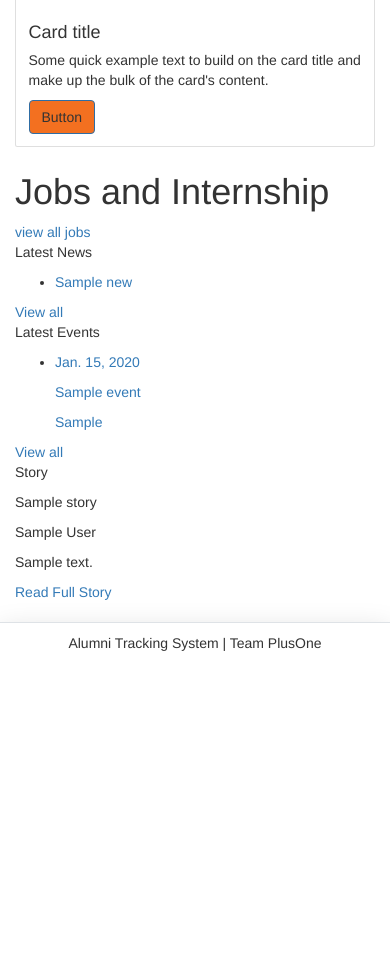
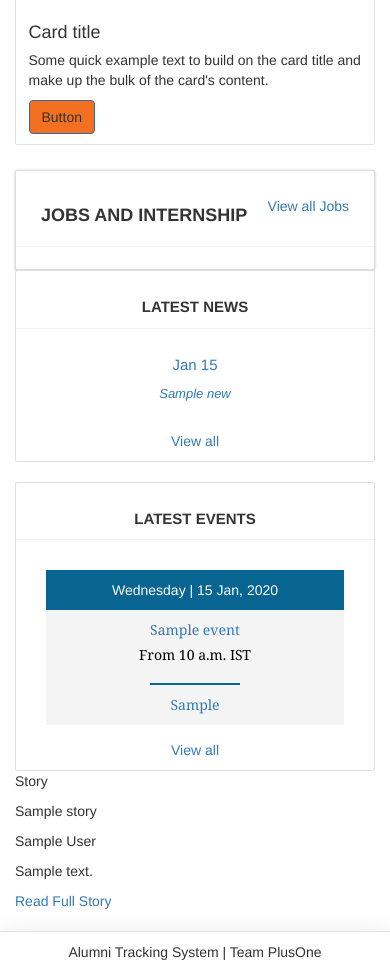
Before and after one commit to chiragagarwal54/AlumniTrackingSystem, a Django app: page / in a window 390 px wide. Shown: the part 733-1705 px from the top of the page. Before the commit the page ends 1384 px from the top, so only its background shows below. Run offline with Django 3.2, Linux system fonts and the light colour scheme; tables that the repository leaves empty hold one stand-in row (values such as "Sample post"); data that the repository does not hold is empty; some libraries are stand-ins or nearby versions.

Commit message:
[FIX] modified home page

```diff
--- a/base/models.py
+++ b/base/models.py
@@ -38,6 +38,22 @@ class Event(models.Model):
     def __str__(self):
         return self.title
 
+    @property
+    def start_date_date(self):
+        return self.start_date.strftime('%d')
+
+    @property
+    def start_date_month(self):
+        return self.start_date.strftime('%b')
+
+    @property
+    def start_date_year(self):
+        return self.start_date.strftime('%Y')
+
+    @property
+    def start_date_day(self):
+        return self.start_date.strftime('%A')
+
 class News(models.Model):
     user = models.ForeignKey(User, on_delete=models.CASCADE)
     title = models.CharField(max_length=150)
@@ -47,6 +63,22 @@ class News(models.Model):
 
     def __str__(self):
         return self.title
+
+    @property
+    def date_time_date(self):
+        return self.date_time.strftime('%d')
+
+    @property
+    def date_time_month(self):
+        return self.date_time.strftime('%b')
+
+    @property
+    def date_time_year(self):
+        return self.date_time.strftime('%Y')
+
+    @property
+    def date_time_year(self):
+        return self.date_time.strftime('%A')
 
 class Notice(models.Model):
     user = models.ForeignKey(User, on_delete=models.CASCADE)
--- a/base/templates/snippets/jobs-section.html
+++ b/base/templates/snippets/jobs-section.html
@@ -1,56 +1,70 @@
-<!DOCTYPE html>
-<html lang="en">
-<head>
-  <meta charset="utf-8">
-  <meta name="viewport" content="width=device-width, initial-scale=1">
-  <link rel="stylesheet" href="https://maxcdn.bootstrapcdn.com/bootstrap/3.4.1/css/bootstrap.min.css">
-  <script src="https://ajax.googleapis.com/ajax/libs/jquery/3.5.1/jquery.min.js"></script>
-  <script src="https://maxcdn.bootstrapcdn.com/bootstrap/3.4.1/js/bootstrap.min.js"></script>
-</head>
 <style>
   .btn-primary{
     background-color: #f37020 !important;
+  }
+  #home-jobs{
+    box-shadow: 0 0 3px rgba(0,0,0,0.15),-1px 0 0 rgba(0,0,0,0.03),1px 0 1px rgba(0,0,0,0.03),0 1px 0 rgba(0,0,0,0.12);
+    margin-top: 20px;
+  }
+  .card_header>h1{
+    display: inline-block;
+    padding-left: 25px;
+  }
+  .card_header>span{
+    margin-left: 450px;
+  }
+  .card-body{
+    border-left: 2px;
+    padding-bottom: 10px;
+  }
+  #home-jobs > div.card-body > div.col-sm-6.lastjob{
+    border-left: 2px solid #086490;
+    padding-left: 40px;
+  }
+
+  #home-jobs > div.section-heading{
+    padding-left: 25px;
+    border-bottom: 1px solid #f2f2f2;
+    padding-top: 25px;
+    padding-bottom: 10px;
+    padding-right: 25px;
+  }
+
+  #home-jobs > div.section-heading > h5{
+    color: #333;
+    float: left;
+    display: inline;
+    font-size: 1.8rem;
+  }
+  #home-jobs > div.section-heading > a > p{
+    float: right;
   }
 </style>
 <body>
 
 
-<div id="home_jobs" class="section">
-  <div class="section_heading">
-    <p>
-      <h1>Jobs and Internship
-        </h1>
-      </p>
+<div id="home-jobs" class="card">
+  <div class="section-heading">
+    <h5><b>JOBS AND INTERNSHIP</b></h5>
+    <a class="view_all" href="{% url 'base:jobsection' %}"><p>View all Jobs</p></a>
   </div>
-  <div class="column">
-    <div class="row">
+  <div class="card-body">
     {% for each in jobsitem %}
+      {% if each != lastjob %}
+      <div class="col-sm-6 lastjob">
+      {% else %}
       <div class="col-sm-6">
-
-            <div class="card">
-              <div class="card-body">
-
+      {% endif %}
+        <div class="section">
           <a href="#">
-                <h5 class="card-title">{{each.title}}</h5>
-                <span class="organisation">{{each.organisation}}</span>
+            <p class="title">{{each.title}} | <i>{{each.organisation}}</i></p>
           </a>
-                <p class="card-text">
-                  <p>
-                  <b>Location: {{each.location}}</b>
-                  </p>
-                  <p>
-                    <b>Salary: {{each.salary}}</b>
-                  </p>
-                </p>
+          <p><b>Location:</b> {{each.location}}</p>
+          <p><b>Salary:</b> {{each.salary}}</p>
           <a href="#" class="btn btn-primary">APPLY</a>
-
         </div>
       </div>
-
-          </div>
     {% endfor %}
-    </div>
-    <a class="view_all" href="{% url 'base:jobsection' %}">view all jobs</a>
   </div>
 </div>
 
--- a/base/templates/snippets/show-news-events.html
+++ b/base/templates/snippets/show-news-events.html
@@ -1,50 +1,191 @@
-<!--
-newsitem
-eventsitem
--->
+<!DOCTYPE html>
+<html lang="en">
+<head>
+  <meta charset="utf-8">
+  <meta name="viewport" content="width=device-width, initial-scale=1">
+  <link rel="stylesheet" href="https://maxcdn.bootstrapcdn.com/bootstrap/3.4.1/css/bootstrap.min.css">
+  <script src="https://ajax.googleapis.com/ajax/libs/jquery/3.5.1/jquery.min.js"></script>
+  <script src="https://maxcdn.bootstrapcdn.com/bootstrap/3.4.1/js/bootstrap.min.js"></script>
+</head>
+<style>
+  .home-right-col>home-news>card{
+    box-shadow: 0 0 3px rgba(0,0,0,0.15),-1px 0 0 rgba(0,0,0,0.03),1px 0 1px rgba(0,0,0,0.03),0 1px 0 rgba(0,0,0,0.12);
+  }
+  #home-news > div > div.section-heading >p{
+    padding-top: 25px;
+    padding-bottom: 10px;
+    border-bottom: 1px solid #f2f2f2;
+    font-size: 1.5rem;
+    color: #333;
+    text-align: center;
+  }
+  #home-news > div > div.section-content>div.news-item{
+    padding-bottom: 2px;
+    padding-top: 15px;
+    padding-left: 25px;
+    padding-right: 25px;
+  }
+  #home-news > div > div.section-content > div.news-item > a > p.title{
+    font-style: italic;
+    text-align: center;
+    font-size: 1.3rem;
+  }
+  #home-news > div > div.section-content > div.news-item > a > p.date{
+    text-align: center;
+    font-size: 1.5rem;
+  }
+  #home-news > div > div.section-content > p.separator{
+    border-bottom: 2px solid #086490;
+    box-sizing: border-box;
+    width: 30%;
+    margin: 0.5rem auto 0;
+    align: center;
+  }
+  #home-news > div > div.section-content > p.viewall{
+    padding-top: 15px;
+    text-align: center;
+  }
+
+  #home-events{
+    padding-top: 20px;
+  }
+  #home-events > div > div > div.event{
+    padding-top: 20px;
+  }
+
+  #home-events > div > div.section-heading >p{
+    padding-top: 25px;
+    padding-bottom: 10px;
+    border-bottom: 1px solid #f2f2f2;
+    font-size: 1.5rem;
+    color: #333;
+    text-align: center;
+  }
+
+  #home-events > div > div.section-content > div> a > p.separator{
+    border-bottom: 2px solid #086490;
+    box-sizing: border-box;
+    width: 30%;
+    margin: 0.5rem auto 0;
+    align: center;
+  }
+
+  #home-events > div > div.section-content > div> a > p.venue{
+    font-style: italic;
+    text-align: center;
+  }
+
+  #home-events > div > div.section-content > div> a > p.date{
+    text-align: center;
+    background-color: #086490;
+    color: white;
+    margin-bottom: 0;
+    margin-left: 30px;
+    margin-right: 30px;
+    padding-top: 10px;
+    padding-bottom: 10px;
+  }
+
+  #home-events > div > div.section-content > div> a > p.date{
+    text-align: center;
+  }
+
+  #home-events > div > div.section-content > div> a > div > p.title{
+    text-align: center;
+    font-family: Georgia,Helvetica,Arial,sans-serif;
+    padding-top: 10px;
+    margin-bottom: 0;
+  }
+
+  #home-events > div > div.section-content > div> a > div > p.start-time{
+    text-align: center;
+    font-family: Georgia,Helvetica,Arial,sans-serif;
+    padding-top: 5px;
+    color: black;
+  }
+
+  #home-events > div > div.section-content > div> a > div > p.venue{
+    text-align: center;
+    font-family: Georgia,Helvetica,Arial,sans-serif;
+    padding-top: 10px;
+    padding-bottom: 10px;
+    margin-bottom: 0;
+  }
+
+  #home-events > div > div.section-content > div> a > div > p.separator{
+    text-align: center;
+    padding-top: 8px;
+    margin-bottom: 0;
+    border-bottom: 2px solid #086490;
+    box-sizing: border-box;
+    width: 30%;
+    margin: 0.5rem auto 0;
+  }
+
+  #home-events > div > div.section-content > div> a > div{
+    background-color: #f4f4f4;
+    margin-left: 30px;
+    margin-right: 30px;
+  }
+
+  #home-events > div > div.section-content > p.viewall{
+    padding-top: 15px;
+    text-align: center;
+  }
+</style>
+<body>
 
 <div id="home-right-col" class="column small-12 large-3 large-push-9">
   <div id="home-news" class="section">
-    <div class="section_heading">
-      <p>Latest News</p>
-    </div>
-    <div class="section-content">
-      <ul>
-      {% for item in newsitem %}
-        <li class="news-item">
-          <a href="{% url 'base:speceficnews' item.id %}">
-            <p class="date">{{item.date}}</p>
-            <p>{{item.title}}</p>
+    <div class="card">
+      <div class="section-heading">
+        <p><b>LATEST NEWS</b></p>
+      </div>
+      <div class="section-content">
+        {% for item in newsitem %}
+          <div class="news-item">
+            <a href="{% url 'base:speceficnews' item.id %}">
+              <p class="date">{{item.date_time_month}} {{item.date_time_date}}</p>
+              <p class="title">{{item.title}}</p>
+            </a>
+          </div>
+          {% if lastnews != item %}
             <p class="separator"></p>
-          </a>
-        </li>
-      {% endfor %}
-      </ul>
-      <a href="{% url 'base:allnews' %}">View all</a>
+          {% endif %}
+        {% endfor %}
+        <p class="viewall"><a href="{% url 'base:allnews' %}">View all</a></p>
+      </div>
     </div>
   </div>
+
+
+
   <div id="home-events" class="section">
-    <div class="section_heading">
-      <p>Latest Events</p>
-    </div>
-    <div class="section-content">
-      <ul>
-      {% for item in eventsitem %}
-        <li class="event">
-          <a href="{% url 'base:speceficevent' item.id %}">
-            <div class="event-date">
-              <p class="date">{{item.start_date}}</p>
-            </div>
-            <div class="event-content">
-              <p>{{item.title}}</p>
-              <p>{{item.venue}}</p>
-              <p class="separator"></p>
-            </div>
-          </a>
-        </li>
-      {% endfor %}
-      </ul>
-      <a href="{% url 'base:allevents' %}">View all</a>
+    <div class="card">
+      <div class="section-heading">
+        <p><b>LATEST EVENTS</b></p>
+      </div>
+      <div class="section-content">
+        {% for item in eventsitem %}
+          <div class="event">
+            <a href="{% url 'base:speceficevent' item.id %}">
+              <p class="date">{{item.start_date_day}} | {{item.start_date_date}} {{item.start_date_month}}, {{item.start_date_year}}</p>
+              <div class="content">
+                <p class="title">{{item.title}}</p>
+                <p class="start-time">From {{item.start_time}} IST</p>
+                {% if item.venue %}
+                  <p class="separator"></p>
+                  <p class="venue">{{item.venue}}</p>
+                {% endif %}
+              </div>
+            </a>
+          </div>
+        {% endfor %}
+        <p class="viewall"><a href="{% url 'base:allevents' %}">View all</a></p>
+      </div>
     </div>
   </div>
 </div>
+
+</body>
+</html>
--- a/base/views.py
+++ b/base/views.py
@@ -37,16 +37,21 @@ def home(request):
         context["eventsitem"] = events
     else:
         context["eventsitem"] = events[0:3]
+    context["lastevent"] = events.last()
+
     news = News.objects.all().order_by("-date_time")
     if news.count() < 3:
         context["newsitem"] = news
     else:
         context["newsitem"] = news[0:3]
+    context["lastnews"] = news.last()
+
     jobs = Job.objects.all().order_by("-date_created")
     if jobs.count() < 2:
         context["jobsitem"] = jobs
     else:
         context["jobsitem"] = jobs[0:2]
+    context["lastjob"] = jobs.first()
 
     story = Story.objects.all().order_by("-date_time")
     if story.count() > 0:
```
Lines whose indentation alone changed are shown as unchanged.
